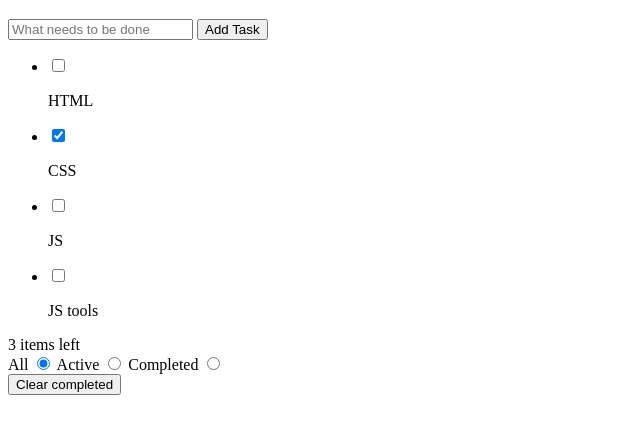
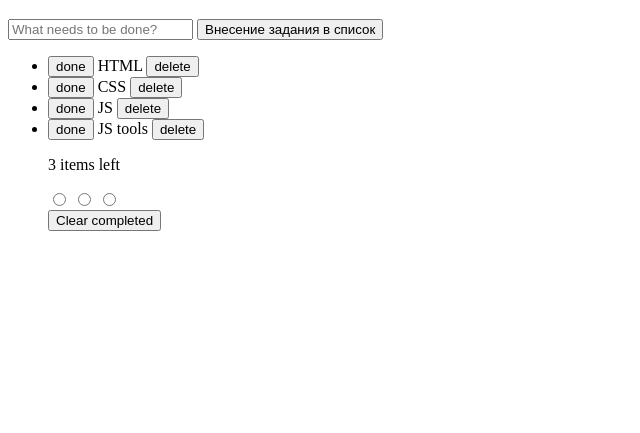
Before and after one commit to ok-technopolis-autumn-2022/Yuklyaevskiy_Ignat, a plain HTML site: page index.html in a window 1280 px wide. Shown: the part 61-494 px from the top of the page, without its empty margins (0-640 px from the left). Drawn offline with Linux system fonts and the light colour scheme.

Commit message:
Исправленный вариант

```diff
--- a/index.html
+++ b/index.html
@@ -3,59 +3,58 @@
   <head>
     <meta charset="UTF-8" />
     <meta http-equiv="X-UA-Compatible" content="IE=edge" />
-    <meta name="viewport" content="width= , initial-scale=1.0" />
-    <title>todos app</title>
+    <meta
+      name="viewport"
+      content="width=device-width, user-scalable=no,
+     initial-scale=1.0, maximum-scale=1.0, minimum-scale=1.0"
+    />
+    <title>Todo App</title>
   </head>
   <body>
     <div>
       <h1>todos</h1>
       <div>
+        <div>
           <form action="#">
-          <div>
             <input
               type="text"
-              name="newInfo"
-              placeholder="What needs to be done"
+              name="NewTask"
+              placeholder="What needs to be done?"
             />
-            <button>Add Task</button>
+            <input type="submit" value="Внесение задания в список" />
+          </form>
         </div>
         <ul>
           <li>
-              <input type="checkbox" name="element" value="" />
-              <p>HTML</p>
+            <button>done</button>
+            HTML
+            <button>delete</button>
           </li>
           <li>
-              <input checked type="checkbox" name="element" value="" />
-              <p>CSS</p>
+            <button>done</button>
+            CSS
+            <button>delete</button>
           </li>
           <li>
-              <input type="checkbox" name="element" value="" />
-              <p>JS</p>
+            <button>done</button>
+            JS
+            <button>delete</button>
           </li>
           <li>
-              <input type="checkbox" name="element" value="" />
-              <p>JS tools</p>
+            <button>done</button>
+            JS tools
+            <button>delete</button>
           </li>
-          </ul>
+          <footer>
+            <p>3 items left</p>
+            <form action="#">
+              <input type="radio" name="selector" value="All" />
+              <input type="radio" name="selector" value="Active" />
+              <input type="radio" name="selector" value="Completed" />
             </form>
-        <footer>
-          <div>3 items left</div>
-          <div>
-            <label>
-              All
-              <input type="radio" name="switch" checked />
-            </label>
-            <label>
-              Active
-              <input type="radio" name="switch" />
-            </label>
-            <label>
-              Completed
-              <input type="radio" name="switch" />
-            </label>
-          </div>
             <button>Clear completed</button>
           </footer>
+        </ul>
       </div>
     </div>
   </body>
```
Lines whose indentation alone changed are shown as unchanged.
